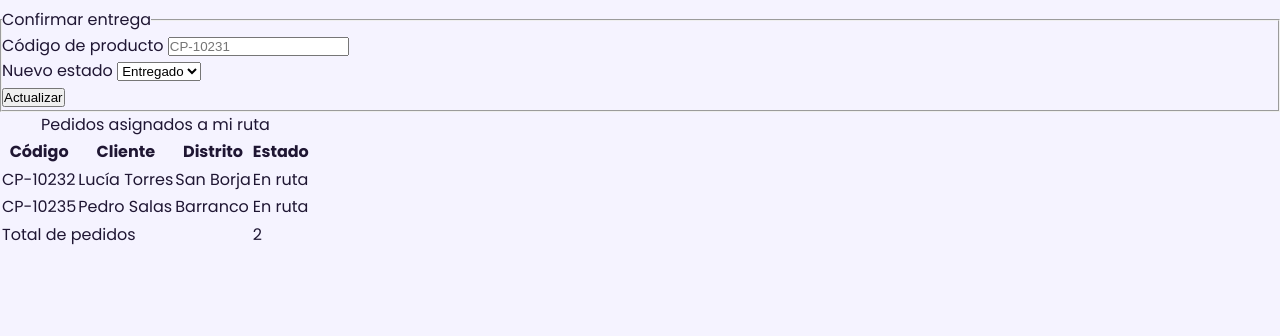
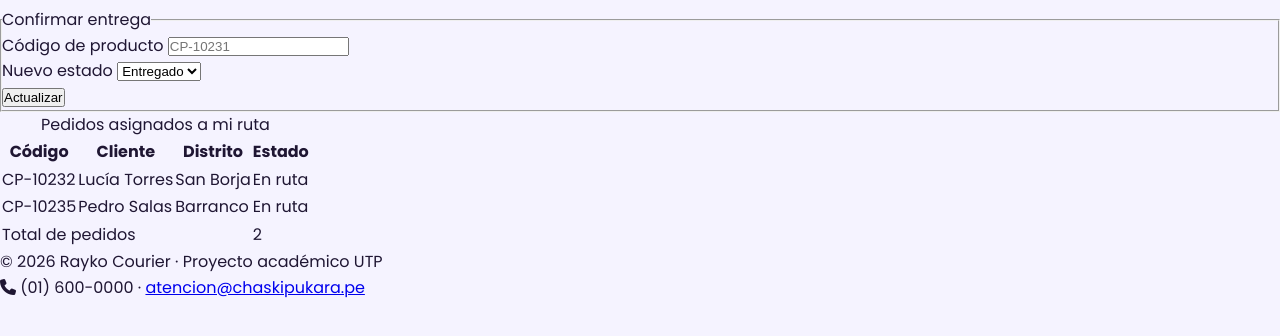
Before and after one commit to jchavarryc/Rayko, a plain HTML site: page reparto.html in a window 1280 px wide. Shown: the part 300-636 px from the top of the page. Drawn offline with Linux system fonts and the light colour scheme.

Commit message:
footer de reparto.html

```diff
--- a/reparto.html
+++ b/reparto.html
@@ -71,3 +71,11 @@
       </section>
     </div>
   </main>
+    <footer>
+    <div class="contenedor">
+      <p>&copy; 2026 Rayko Courier · Proyecto académico UTP</p>
+      <p><i class="fa-solid fa-phone"></i> (01) 600-0000 · <a href="mailto:atencion@chaskipukara.pe">atencion@chaskipukara.pe</a></p>
+    </div>
+  </footer>
+</body>
+</html>
```
